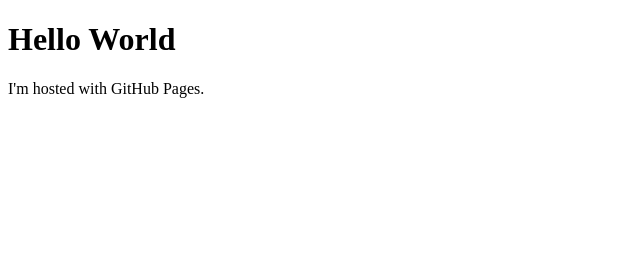
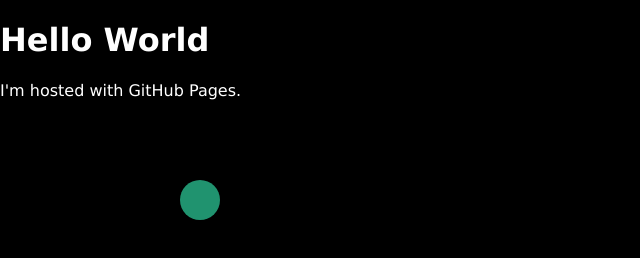
Before and after one commit to Scitinz/Scitinz.github.io, a plain HTML site: page index.html in a window 1280 px wide. Shown: the whole page, without its empty margins (0-640 px from the left). Drawn offline with Linux system fonts and the light colour scheme.

Commit message:
Beginning to actually do something
Added colouring, title, and a random ball that changes colour on the background canvas.

```diff
--- a/index.html
+++ b/index.html
@@ -1,7 +1,14 @@
 <!DOCTYPE html>
 <html>
-<body>
-<h1>Hello World</h1>
-<p>I'm hosted with GitHub Pages.</p>
-</body>
+    <head>
+        <title>Steffan Owen - Scitinz</title>
+        <link rel="stylesheet" href="styles/body.css">
+    </head>
+    <body>
+        <h1>Hello World</h1>
+        <p>I'm hosted with GitHub Pages.</p>
+        <canvas id="backgroundCanvas">
+        </canvas>
+        <script src="scripts/matrixnumbers.js"></script>
+    </body>
 </html>
--- /dev/null
+++ b/scripts/matrixnumbers.js
@@ -0,0 +1,20 @@
+//Draws a ball with a random colour, will eventually become background matrix numbers I promise
+
+const canvas = document.querySelector("canvas");
+const ctx = canvas.getContext("2d");
+
+const width = (canvas.width = window.innerWidth);
+const height = (canvas.height = window.innerHeight);
+
+function random(min, max) {
+    return Math.floor(Math.random() * (max - min + 1)) + min;
+}
+
+function randomRGB() {
+    return `rgb(${random(0, 255)},${random(0, 255)},${random(0, 255)})`;
+}
+
+ctx.beginPath();
+ctx.fillStyle = randomRGB();
+ctx.arc(200, 200, 20, 0, 2*Math.PI);
+ctx.fill();
--- /dev/null
+++ b/styles/body.css
@@ -0,0 +1,13 @@
+body {
+    background-color: black;
+    margin: auto;
+    font-family: 'Verdana', sans-serif;
+    color: white;
+}
+
+#backgroundCanvas{
+    position: fixed;
+    top: 0;
+    left: 0;
+    z-index: -1;
+}
```
